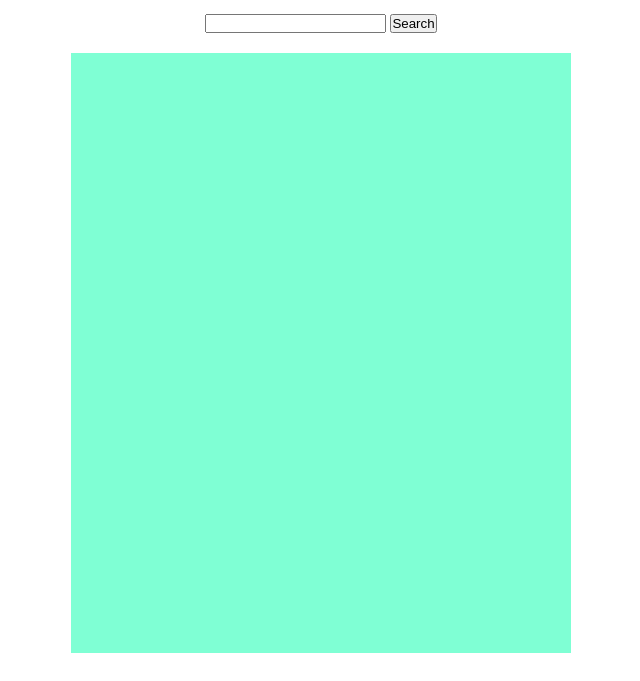
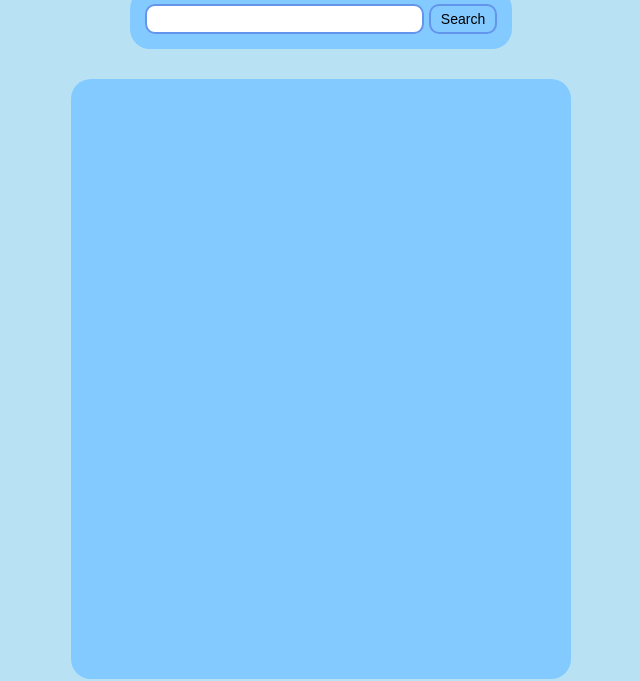
Before and after one commit to OverlordGummyBear/weather-app, a website built with webpack: page src/index.html in a window 1280 px wide. Shown: the part 119-800 px from the top of the page, without its empty margins (319-959 px from the left). Built offline with nearby package versions, Linux system fonts and the light colour scheme.

Commit message:
Add basic styling to webpage

```diff
--- a/src/index.js
+++ b/src/index.js
@@ -6,6 +6,7 @@ class WeatherViewer{
     weatherData;
 
     constructor(){
+        this.infoDiv = document.getElementById("info-container");
         this.weatherForm = document.getElementById("weatherForm");
         this.place = document.getElementById("place");
         this.errorSpan = document.getElementById("formError");
@@ -26,7 +27,11 @@ class WeatherViewer{
                 if(this.weatherData.hasOwnProperty('location')){
 
                 } else{
-                    console.log(this.weatherData);
+                    this.infoDiv.textContent = "";
+                    const noDataMessage = document.createElement("h2");
+                    noDataMessage.textContent = this.weatherData;
+                    noDataMessage.classList = "no-data";
+                    this.infoDiv.appendChild(noDataMessage);
                 }
             } else{
                 this.errorSpan.textContent = "Please provide a valid location";
--- a/src/styles.css
+++ b/src/styles.css
@@ -2,6 +2,66 @@
     margin: 0px;
     padding: 0px;
     box-sizing: border-box;
+    font-family: sans-serif;
+}
+
+body{
+    height: 100vh;
+    display: flex;
+    justify-content: center;
+    align-items: center;
+    flex-direction: column;
+    gap: 20px;
+    background-color: #B8E2F4;
+}
+
+#info-container{
+    display: flex;
+    justify-content: center;
+    align-items: center;
+
+    height: 600px;
+    width: 500px;
+    background-color: #82CAFF;
+    border-radius: 20px;
+}
+
+.no-data{
+    font-size: 40px;
+}
+
+form{
+    display: flex;
+    flex-direction: column;
+    align-items: center;
+    gap: 10px;
+}
+
+input{
+    font-size: 20px;
+    border-radius: 10px;
+    border: 2px solid #6495ED;
+    padding-left: 10px;
+}
+
+form > div{
+    display: flex;
+    gap: 5px;
+    padding: 15px;
+    background-color: #82CAFF;
+    border-radius: 20px;
+}
+
+button{
+    font-size: 14px;
+    padding: 5px 10px;
+    border: 2px solid #6495ED;
+    background-color: #82CAFF;
+    border-radius: 10px;
+}
+
+button:hover{
+    background-color: #6495ED;
 }
 
 :user-valid{
@@ -11,18 +71,3 @@
 :user-invalid{
     border: 2px solid red;
 }
-
-body{
-    height: 100vh;
-    display: flex;
-    justify-content: center;
-    align-items: center;
-    flex-direction: column;
-    gap: 20px;
-}
-
-#info-container{
-    height: 600px;
-    width: 500px;
-    background-color: aquamarine;
-}
```
